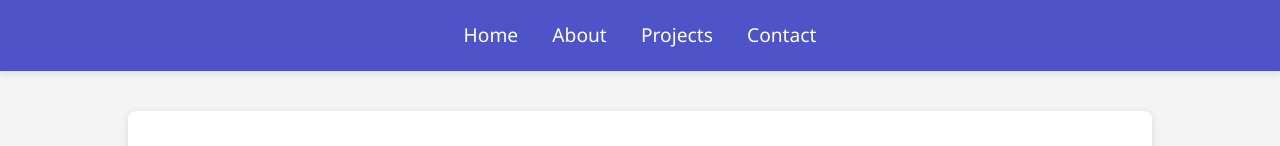
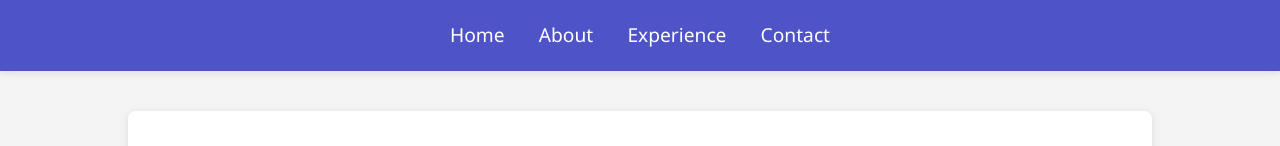
Before and after one commit to bryhernandez/portfolio, a plain HTML site: page about.html in a window 1280 px wide. Shown: the top 146 px of the page. Drawn offline with Linux system fonts and the light colour scheme.

Commit message:
Updated all but project.html

```diff
--- a/about.html
+++ b/about.html
@@ -15,7 +15,7 @@
             <ul>
                 <li><a href="index.html">Home</a></li>
                 <li><a href="about.html">About</a></li>
-                <li><a href="projects.html">Projects</a></li>
+                <li><a href="projects.html">Experience</a></li>
                 <li><a href="contact.html">Contact</a></li>
             </ul>
         </nav>
```
Also changed, not shown: contact.html (+1 -1 lines), index.html (+1 -1 lines).
